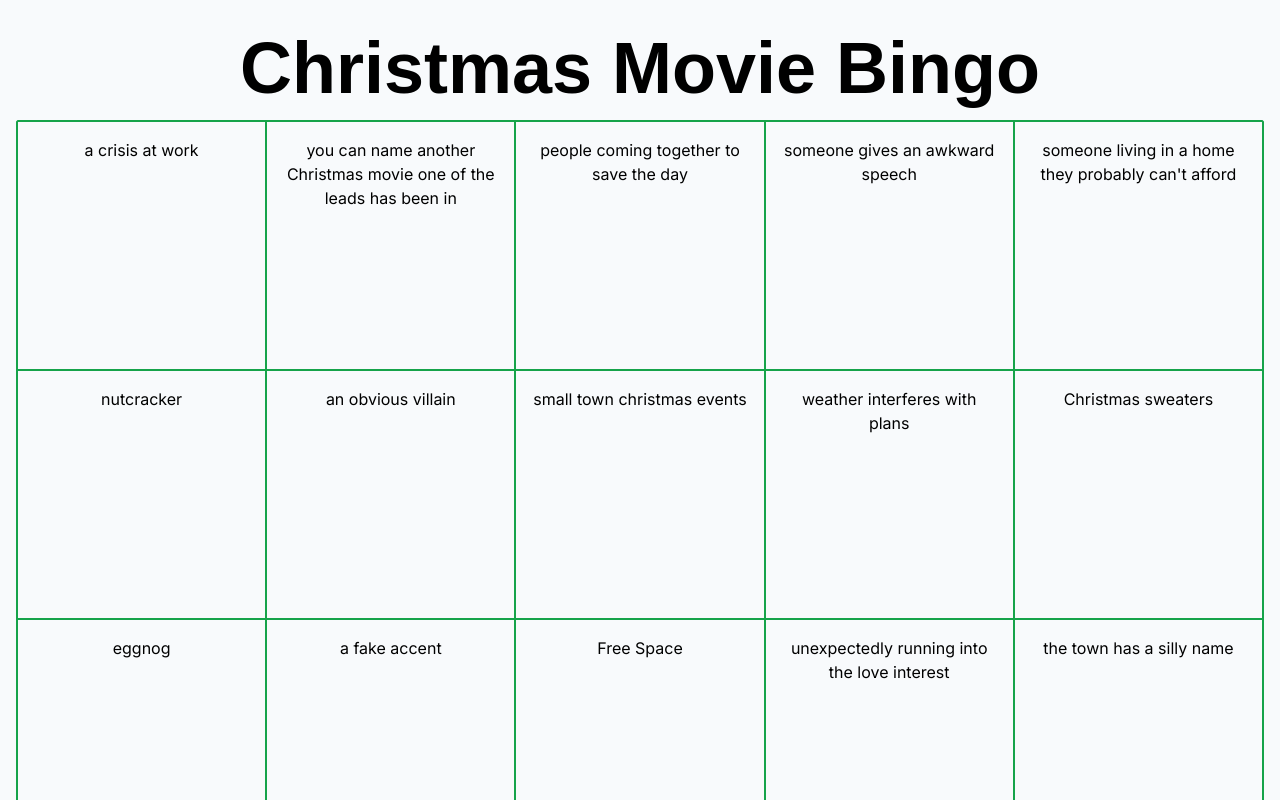
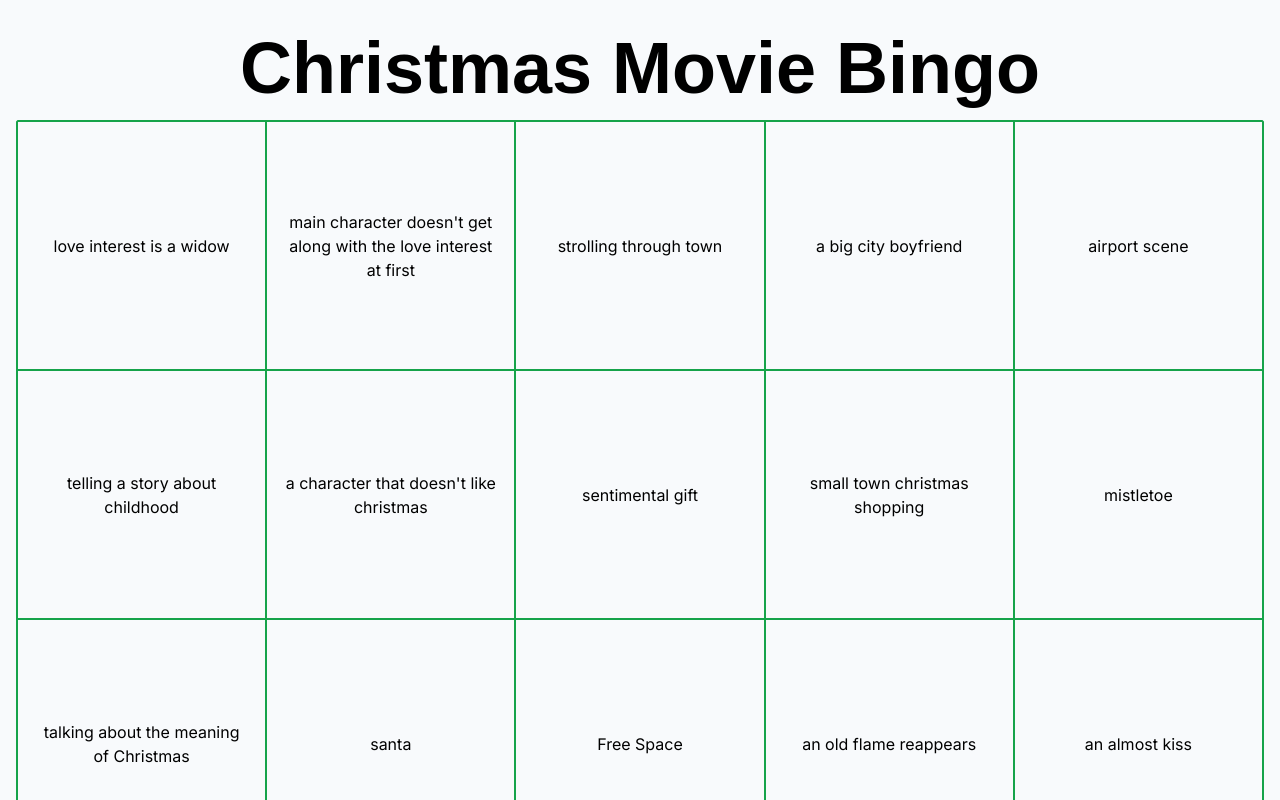
Before and after one commit to rmkerr/holidaybingo, a Next.js app: page / in a window 1280 px wide. Shown: the top 800 px of the page. Built offline with nearby package versions, Linux system fonts and the light colour scheme; a web font is replaced by a local one.

Commit message:
Playable online

```diff
--- a/app/page.tsx
+++ b/app/page.tsx
@@ -1,3 +1,6 @@
+"use client";
+
+import { useMemo, useState } from "react";
 import squares from "./list";
 import { Mountains_of_Christmas } from "next/font/google";
 
@@ -14,10 +17,23 @@ function shuffleArray(array: any) {
 }
 
 export default function Home() {
-  shuffleArray(squares);
-  let squaresCopy = [...squares];
-  squaresCopy[12] = "Free Space";
-  const selected = squaresCopy.slice(0, 25);
+  const selected = useMemo(() => {
+    const shuffledSquares = [...squares];
+    shuffleArray(shuffledSquares);
+    shuffledSquares[12] = "Free Space";
+    return shuffledSquares.slice(0, 25);
+  }, []);
+
+  const [markedSquares, setMarkedSquares] = useState<Set<number>>(new Set());
+
+  const toggleSquare = (index: number) => {
+    setMarkedSquares((previous) => {
+      const nextMarks = new Set(previous);
+      nextMarks.has(index) ? nextMarks.delete(index) : nextMarks.add(index);
+      return nextMarks;
+    });
+  };
+
   return (
     <div className="container mx-auto bg-slate-50 p-4 drop-shadow">
       <div className="w-full text-7xl my-4">
@@ -28,12 +44,20 @@ export default function Home() {
       <div className="grid grid-cols-5 border border-green-600 rounded-sm">
         {selected.map((element, index) => {
           return (
-            <div
+            <button
+              type="button"
               key={`${element}-${index}`}
-              className="grow aspect-square text-center border border-green-600 p-4"
+              onClick={() => toggleSquare(index)}
+              aria-pressed={markedSquares.has(index)}
+              className="relative flex items-center justify-center aspect-square text-center border border-green-600 p-4 hover:bg-white/60 focus-visible:outline focus-visible:outline-2 focus-visible:outline-offset-2 focus-visible:outline-green-700 transition-colors"
             >
               <span className="print:text-sm">{element}</span>
-            </div>
+              {markedSquares.has(index) && (
+                <span className="pointer-events-none absolute inset-0 flex items-center justify-center text-red-600 text-8xl font-black leading-none print:hidden select-none">
+                  ×
+                </span>
+              )}
+            </button>
           );
         })}
       </div>
```
